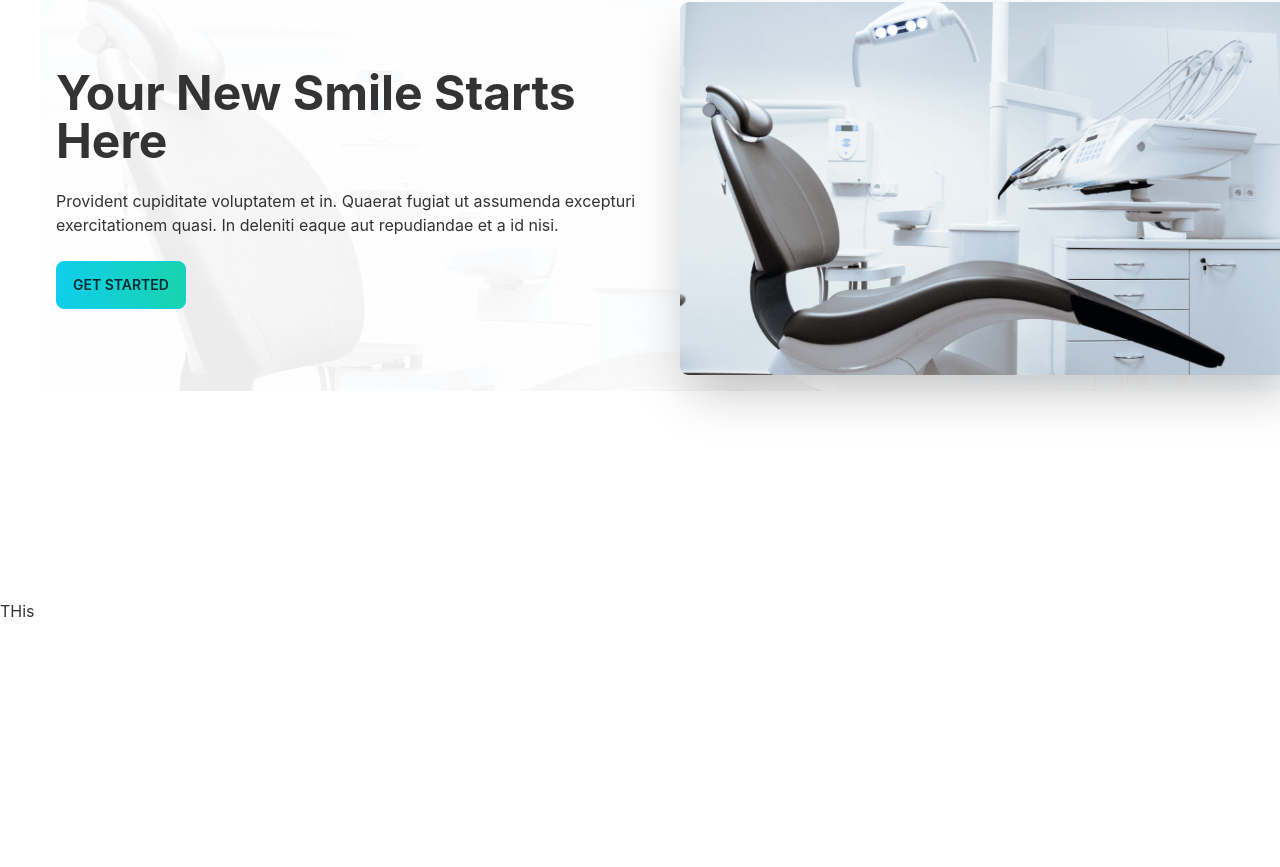
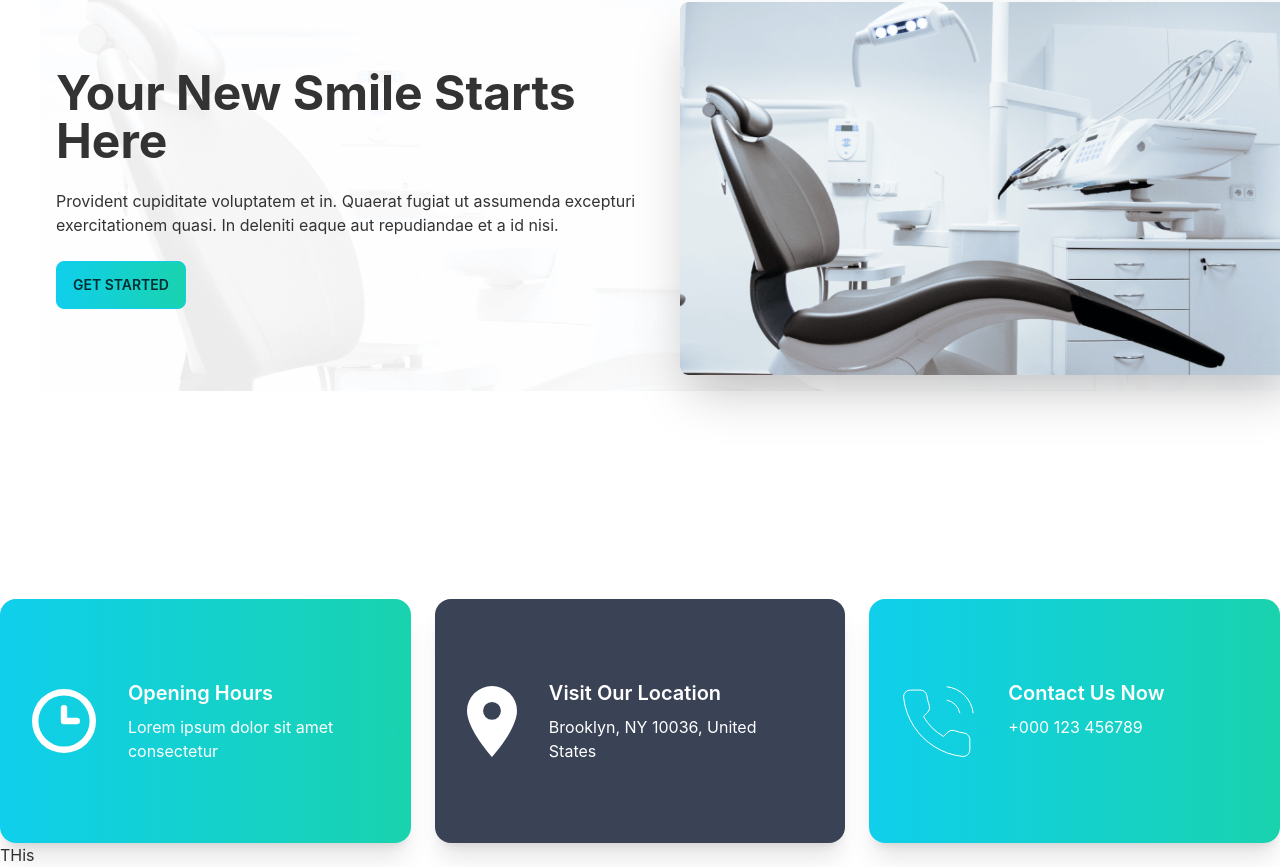
Before and after one commit to git-sujon/doctors-chamber-client, a React (Create React App) app: page / in a window 1280 px wide. Shown: the part 286-1153 px from the top of the page. Before the commit the page ends 909 px from the top, so only its background shows below. Built offline with nearby package versions, Linux system fonts and the light colour scheme.

Commit message:
Info Cards done

```diff
--- a/src/Pages/Home/Home.js
+++ b/src/Pages/Home/Home.js
@@ -10,6 +10,7 @@ const Home = () => {
     return (
         <div className='mx-5 mx-auto'>
             <HomeBanner></HomeBanner>
+            <InfoCards></InfoCards>
 
         </div>
     );
```
